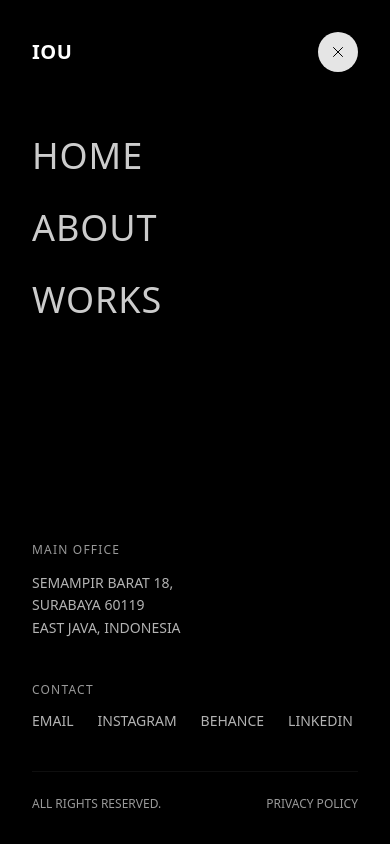
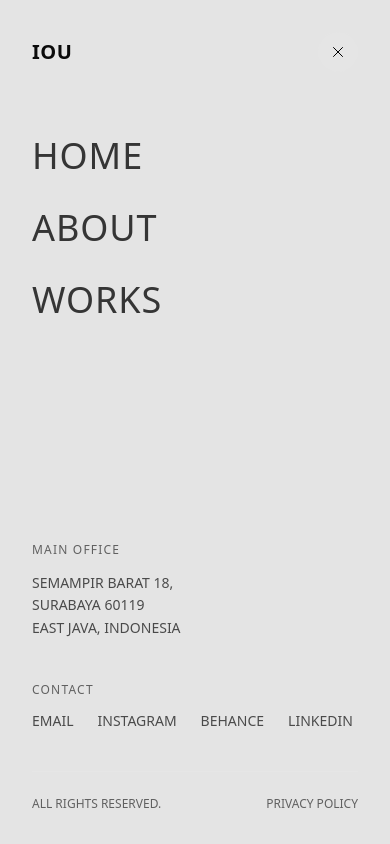
Before and after one commit to rikobediatra/IOU-studio, a Next.js app: page /about in a window 390 px wide. Both pictures are taken after a click on the button 345 px from the left and 40 px from the top of the page. Shown: the top 844 px of the page. Built offline with nearby package versions, Linux system fonts and the light colour scheme.

Commit message:
Enhance: functional button

```diff
--- a/src/components/layouts/Footer.jsx
+++ b/src/components/layouts/Footer.jsx
@@ -5,7 +5,10 @@ import { ArrowRight, ArrowUp } from "phosphor-react";
 
 export default function Footer() {
   return (
-    <footer className="bg-neutral-200 text-black px-6 md:px-16 pt-20 pb-6">
+    <footer
+      id="footer"
+      className="bg-neutral-200 text-black px-6 md:px-16 pt-20 pb-6"
+    >
       {/* TOP SECTION */}
       <div className="flex flex-col items-center md:items-start md:flex-row md:justify-between gap-10 mb-20">
         {/* LEFT TITLE */}
--- a/src/components/layouts/Navbar.jsx
+++ b/src/components/layouts/Navbar.jsx
@@ -66,9 +66,9 @@ export default function Navbar() {
 
             <SheetContent
               side="right"
-              className="w-full h-screen bg-black text-white border-none p-8 flex flex-col justify-between
+              className={`w-full h-screen ${bgColor} ${textColor} border-none p-8 flex flex-col justify-between
                 [&>button]:hidden
-              ">
+              `}>
               <SheetHeader className="hidden">
                 <SheetTitle>
                   Title
@@ -82,16 +82,16 @@ export default function Navbar() {
                   </span>
                   <SheetClose asChild>
                     <button
-                      className="
+                      className={`
                         w-10 h-10
                         p-0
                         rounded-full
                         bg-neutral-200
                         flex items-center justify-center
                         transition-all duration-300
-                        hover:bg-white
+                        hover:${bgColor}
                         hover:scale-105
-                      "
+                      `}
                     >
                       <X className="w-4 h-4 text-black" strokeWidth={1.5} />
                     </button>
--- a/src/components/sections/about/About.jsx
+++ b/src/components/sections/about/About.jsx
@@ -38,6 +38,10 @@ export default function About() {
           <button
             className="flex flex-row gap-4.5 items-center border border-foreground bg-foreground text-background rounded-full w-56.75 cursor-pointer
               hover:bg-background hover:text-foreground transition"
+            onClick={() => {
+              const section = document.getElementById('footer')
+              section?.scrollIntoView({ behavior: 'smooth'})
+            }}
           >
             LET&apos;S COLLABORATE <span><ArrowRight width={16} height={16} /></span>
           </button>
--- a/src/components/sections/about/ApproachDetail.jsx
+++ b/src/components/sections/about/ApproachDetail.jsx
@@ -52,6 +52,7 @@ export default function ApproachDetail({ item, index }) {
           src="/images/approach/Approach.png"
           alt={item.title}
           fill
+          sizes="240px"
           className="object-cover object-center"
         />
       </motion.div>
```
